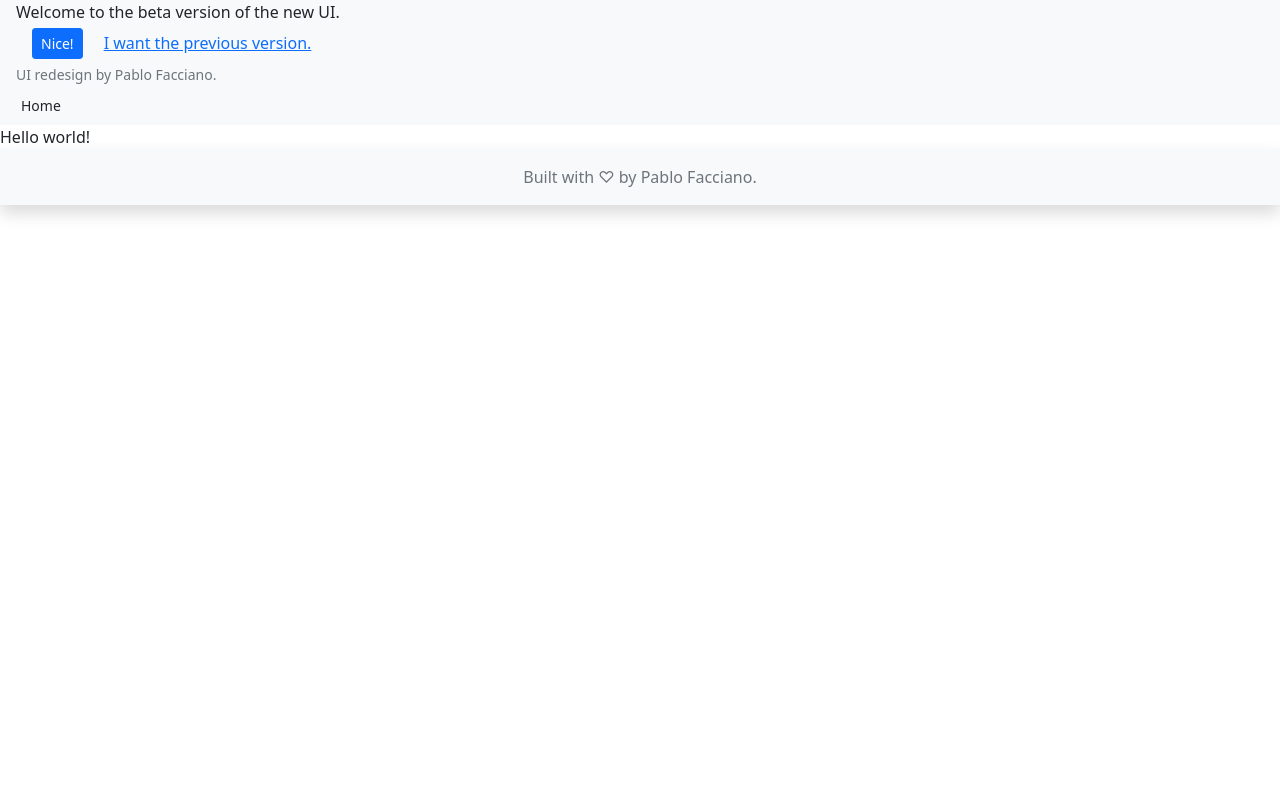
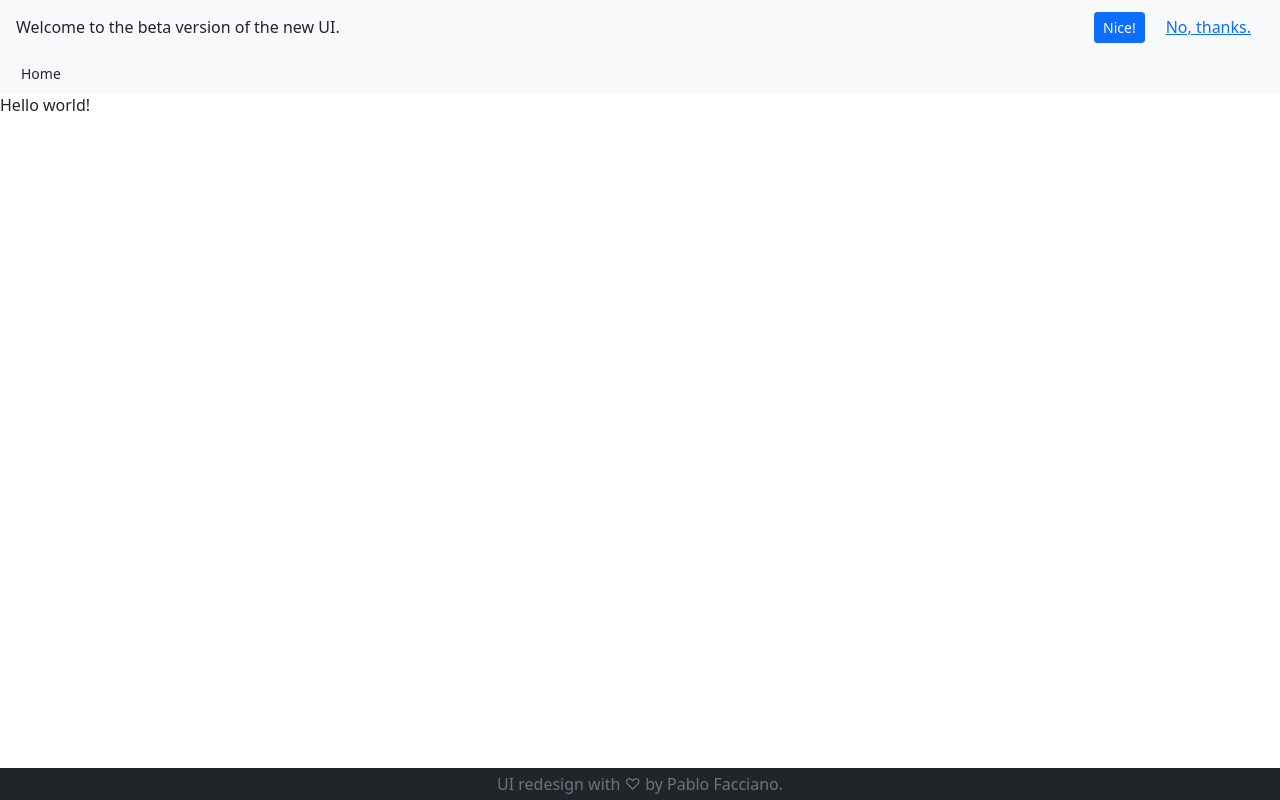
Before and after one commit to PabloFacciano/sfmc-new-ui, a Vue app in the folder app/: page / in a window 1280 px wide. Built offline with nearby package versions, Linux system fonts and the light colour scheme; what @meforma/vue-toaster would draw is missing.

Commit message:
Some changes to Start screen

```diff
--- a/app/src/App.vue
+++ b/app/src/App.vue
@@ -2,28 +2,26 @@
   <!-- App.vue -->
   <div class="d-flex flex-column" style="height: 100vh;">
     <NoIframe v-if="!isIframe"/>
-    <div v-if="isIframe" class="d-flex flex-column">
+    <div v-if="isIframe" class="d-flex flex-column h-100">
       <!-- Question -->
-      <div class="bg-light px-3 px-2" v-if="showQuestion">
+      <div class="d-flex align-items-center justify-content-between bg-light px-3 py-2" v-if="showQuestion">
         <div>Welcome to the beta version of the new UI.</div>
+        <div>
           <button type="button" class="ms-3 btn btn-primary btn-sm" @click="showNewUI">
             Nice!
           </button>
           <button type="button" class="ms-2 btn btn-link" @click="dontShowNewUI">
-          I want the previous version.
+            No, thanks.
           </button>
-        <div class="ms-auto text-muted">
-          <small>UI redesign by Pablo Facciano.</small>
         </div>
       </div>
-      <div class="h-100">
+      <!-- Content -->
+      <div class="d-flex flex-column h-100">
         <AppHeader />
         <router-view />
-        <footer class="footer shadow mt-auto py-3 bg-light">
-          <div class="container">
+        <footer class="footer mt-auto py-1 px-3 bg-dark text-light">
           <div class="d-flex justify-content-center">
-              <span class="text-muted">Built with ♡ by Pablo Facciano.</span>
-            </div>
+            <span class="text-muted">UI redesign with ♡ by Pablo Facciano.</span>
           </div>
         </footer>
       </div>
```
Lines whose indentation alone changed are shown as unchanged.
